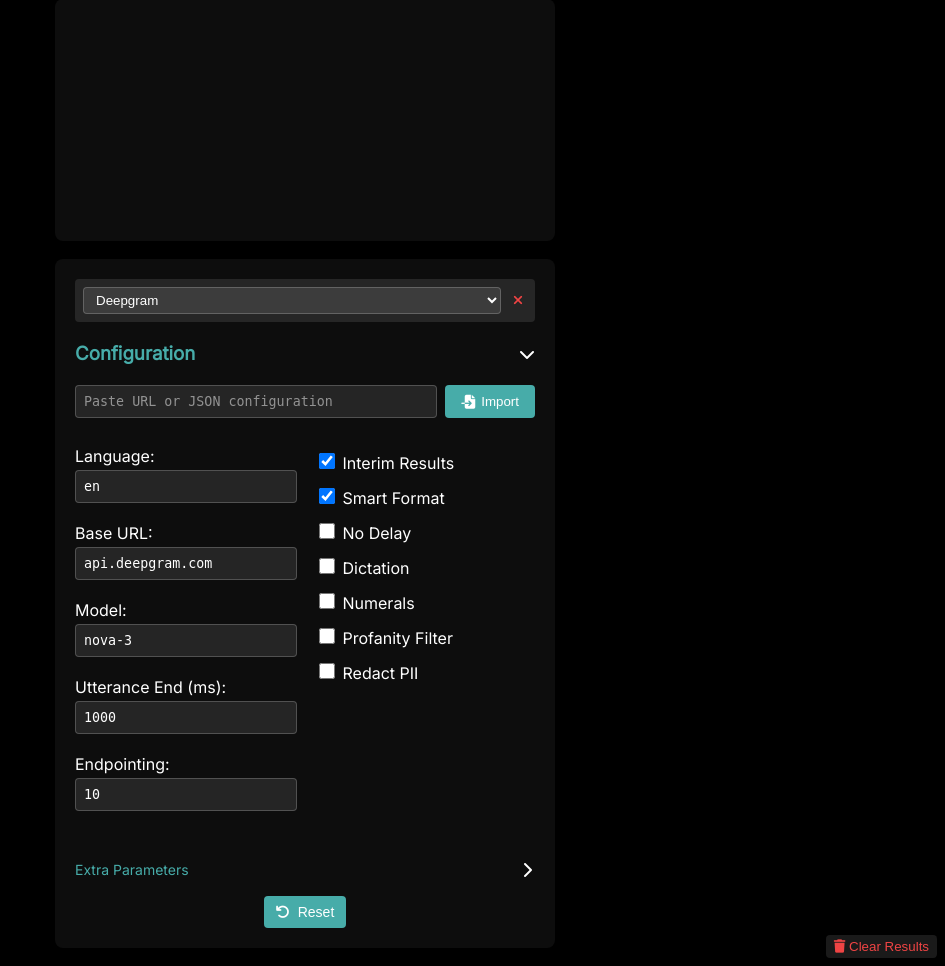
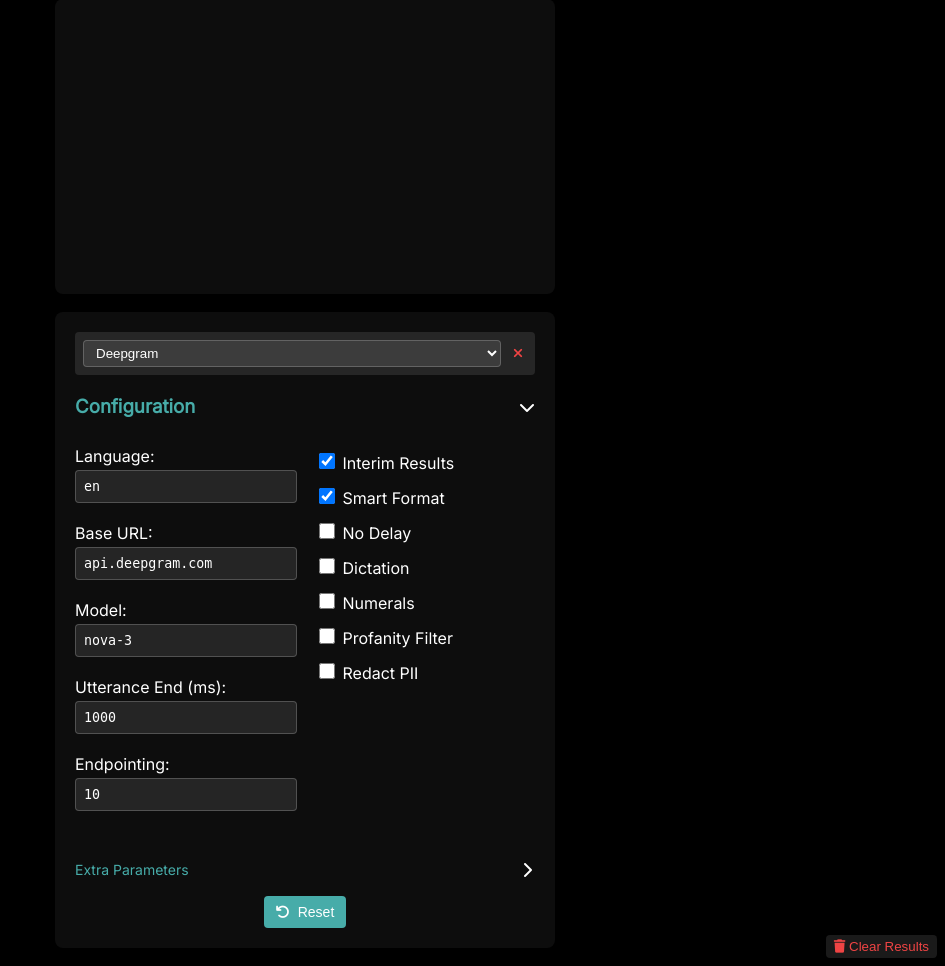
Before and after one commit to Jacob-Lasky/deepgram-python-stt-comparisons, a Flask app: page / in a window 1280 px wide. Shown: the part 173-1139 px from the top of the page, without its empty margins (335-1280 px from the left). Run offline with Flask 3, Linux system fonts and the light colour scheme; some libraries are stand-ins or nearby versions.

Commit message:
Remove config import functionality and related UI elements

```diff
--- a/static/script.js
+++ b/static/script.js
@@ -24,11 +24,6 @@
         console.log('Loaded provider configurations:', PROVIDER_CONFIGS);
     } catch (error) {
         console.error('Error loading provider configurations:', error);
-        // Fallback default configuration
-        DEFAULT_CONFIG = {
-            "language": "en",
-            "extra": {}
-        };
     }
 }
 
@@ -331,78 +326,6 @@
             updateRequestUrl(getConfig(provider), provider);
         });
 }
-
-function importConfig(input, provider) {
-    if (!DEFAULT_CONFIG) return;
-
-    // Reset all options to defaults first
-    setDefaultValues(provider);
-
-    let config;
-
-    try {
-        config = JSON.parse(input);
-    } catch (e) {
-        config = parseUrlParams(input);
-    }
-
-    if (!config) {
-        throw new Error('Invalid configuration format. Please provide a valid JSON object or URL.');
-    }
-
-    // Set import state
-    provider.isImported = true;
-
-    // Clear all form fields first
-    ['baseUrl', 'model', 'language', 'utterance_end_ms', 'endpointing'].forEach(className => {
-        const element = provider.getElement(`.${className}`);
-        if (element) {
-            element.value = '';
-        }
-    });
-
-    ['smart_format', 'interim_results', 'no_delay', 'dictation',
-     'numerals', 'profanity_filter', 'redact'].forEach(className => {
-        const element = provider.getElement(`.${className}`);
-        if (element) {
-            element.checked = false;
-        }
-    });
-
-    // Only set values that are explicitly in the config
-    Object.entries(config).forEach(([key, value]) => {
-        const element = provider.getElement(`.${key}`);
-        if (element) {
-            if (element.type === 'checkbox') {
-                element.checked = value === 'true' || value === true;
-            } else {
-                element.value = value;
-            }
-            provider.changedParams.add(key);
-        } else {
-            // If the key doesn't correspond to a form element, it's an extra param
-            const extraParams = provider.getElement('.extraParams');
-            if (extraParams) {
-                const currentExtra = JSON.parse(extraParams.value || '{}');
-                currentExtra[key] = value;
-                extraParams.value = JSON.stringify(currentExtra, null, 2);
-                provider.changedParams.add('extraParams');
-            }
-        }
-    });
-
-    // Set baseUrl if not in config
-    if (!config.baseUrl) {
-        const baseUrlElement = provider.getElement('.baseUrl');
-        if (baseUrlElement) {
-            baseUrlElement.value = 'api.deepgram.com';
-        }
-    }
-
-    // Update the URL display
-    updateRequestUrl(getConfig(provider), provider);
-}
-
 
 
 async function getMicrophone() {
@@ -923,68 +846,6 @@
         });
     }
 
-    // Initialize import functionality
-    if (importButton && importInput) {
-        importButton.addEventListener('click', () => {
-            const input = importInput.value.trim();
-            if (!input) {
-                alert('Please enter a configuration to import.');
-                return;
-            }
-
-            try {
-                importConfig(input, provider);
-                importInput.value = '';
-            } catch (e) {
-                alert('Invalid configuration format. Please provide a valid JSON object or URL.');
-            }
-        });
-
-        importInput.addEventListener('keypress', (e) => {
-            if (e.key === 'Enter') {
-                e.preventDefault();
-                importButton.click();
-            }
-        });
-    }
-
-    // Initialize URL editing
-    if (urlElement) {
-        urlElement.addEventListener('input', function(e) {
-            const selection = window.getSelection();
-            const range = selection.getRangeAt(0);
-            const cursorOffset = range.startOffset;
-
-            const url = this.textContent.replace(/\s+/g, '').replace(/&amp;/g, '&');
-            const config = parseUrlParams(url);
-            if (config) {
-                Object.entries(config).forEach(([key, value]) => {
-                    const element = provider.getElement(`.${key}`);
-                    if (element) {
-                        if (element.type === 'checkbox') {
-                            element.checked = value === 'true' || value === true;
-                        } else {
-                            element.value = value;
-                        }
-                        provider.changedParams.add(key);
-                    }
-                });
-
-                updateRequestUrl(getConfig(provider), provider);
-
-                try {
-                    const newRange = document.createRange();
-                    newRange.setStart(urlElement.firstChild || urlElement, Math.min(cursorOffset, (urlElement.firstChild || urlElement).length));
-                    newRange.collapse(true);
-                    selection.removeAllRanges();
-                    selection.addRange(newRange);
-                } catch (e) {
-                    console.warn('Could not restore cursor position:', e);
-                }
-            }
-        });
-    }
-
     // Initialize input change handlers
     ['input', 'change'].forEach(eventType => {
         const inputs = provider.getAllElements('input, textarea');
--- a/static/style.css
+++ b/static/style.css
@@ -541,26 +541,6 @@
   height: 16px;
 }
 
-.import-section {
-  display: flex;
-  gap: 8px;
-  margin-bottom: 20px;
-}
-
-.import-section input {
-  flex: 1;
-  padding: 8px;
-  background: rgba(255, 255, 255, 0.1);
-  border: 1px solid rgba(255, 255, 255, 0.2);
-  border-radius: 4px;
-  color: #fff;
-  font-family: monospace;
-}
-
-.import-section input::placeholder {
-  color: rgba(255, 255, 255, 0.5);
-}
-
 .import-button {
   padding: 8px 16px;
   background: #47aca9;
--- a/templates/index.html
+++ b/templates/index.html
@@ -56,12 +56,6 @@
               </div>
               <div class="config-content">
                 <form class="configForm">
-                  <div class="import-section">
-                    <input type="text" class="importInput" placeholder="Paste URL or JSON configuration">
-                    <button type="button" class="import-button">
-                      <i class="fas fa-file-import"></i> Import
-                    </button>
-                  </div>
                   <div class="config-columns">
                     <div class="config-group text-inputs">
                       <!-- Common fields -->
```
